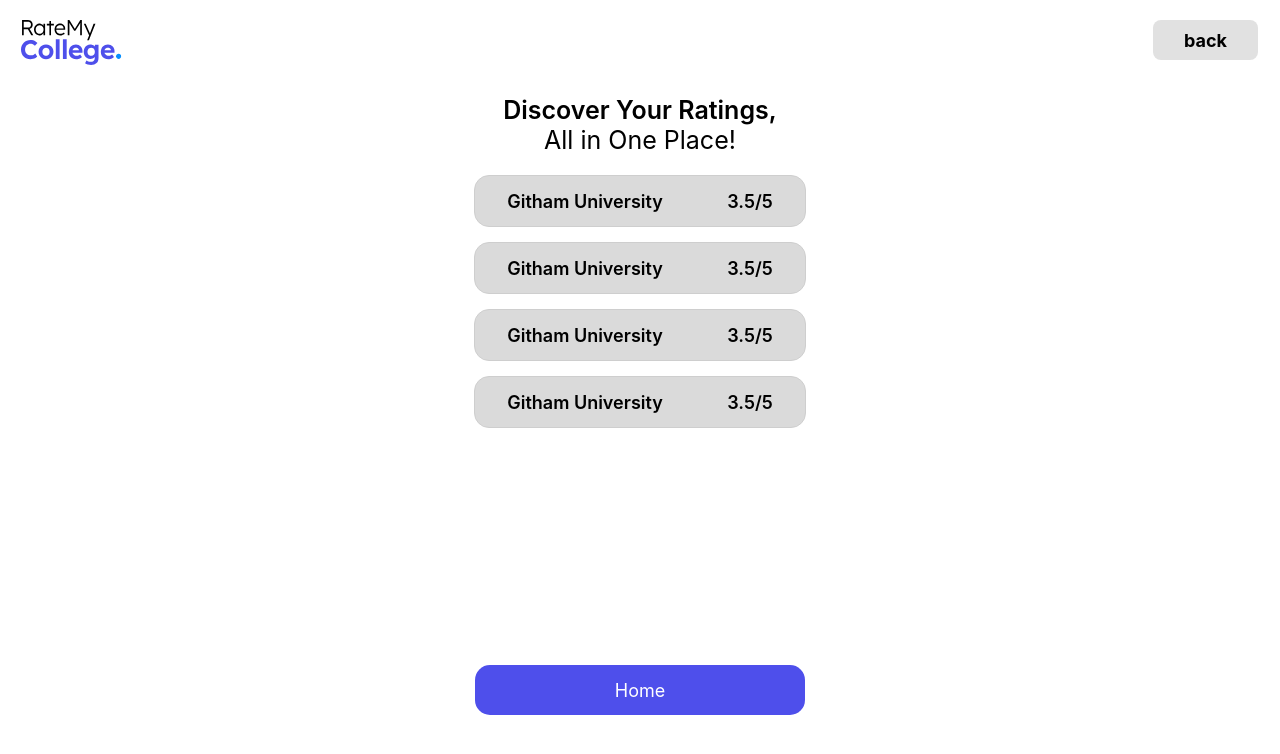
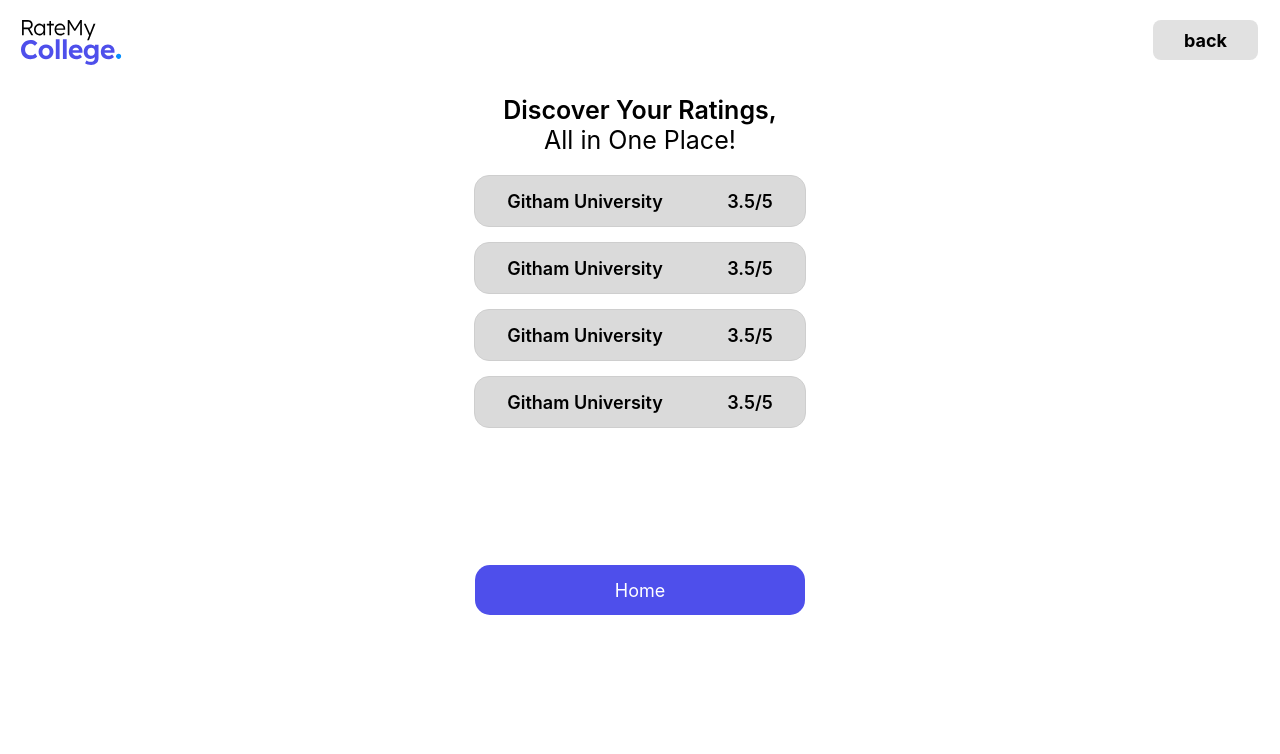
Before and after one commit to zuhakhan028/RateMyCollege, a React (Create React App) app: page /profile in a window 1280 px wide. Shown: the top 754 px of the page. Built offline with nearby package versions, Linux system fonts and the light colour scheme.

Commit message:
home button in profile component repositioned

```diff
--- a/src/components/profile/profile.css
+++ b/src/components/profile/profile.css
@@ -21,5 +21,5 @@
 
 .profile-home-button{
  position: absolute;
- bottom: 150px;
+ bottom: 250px;
 }
```
